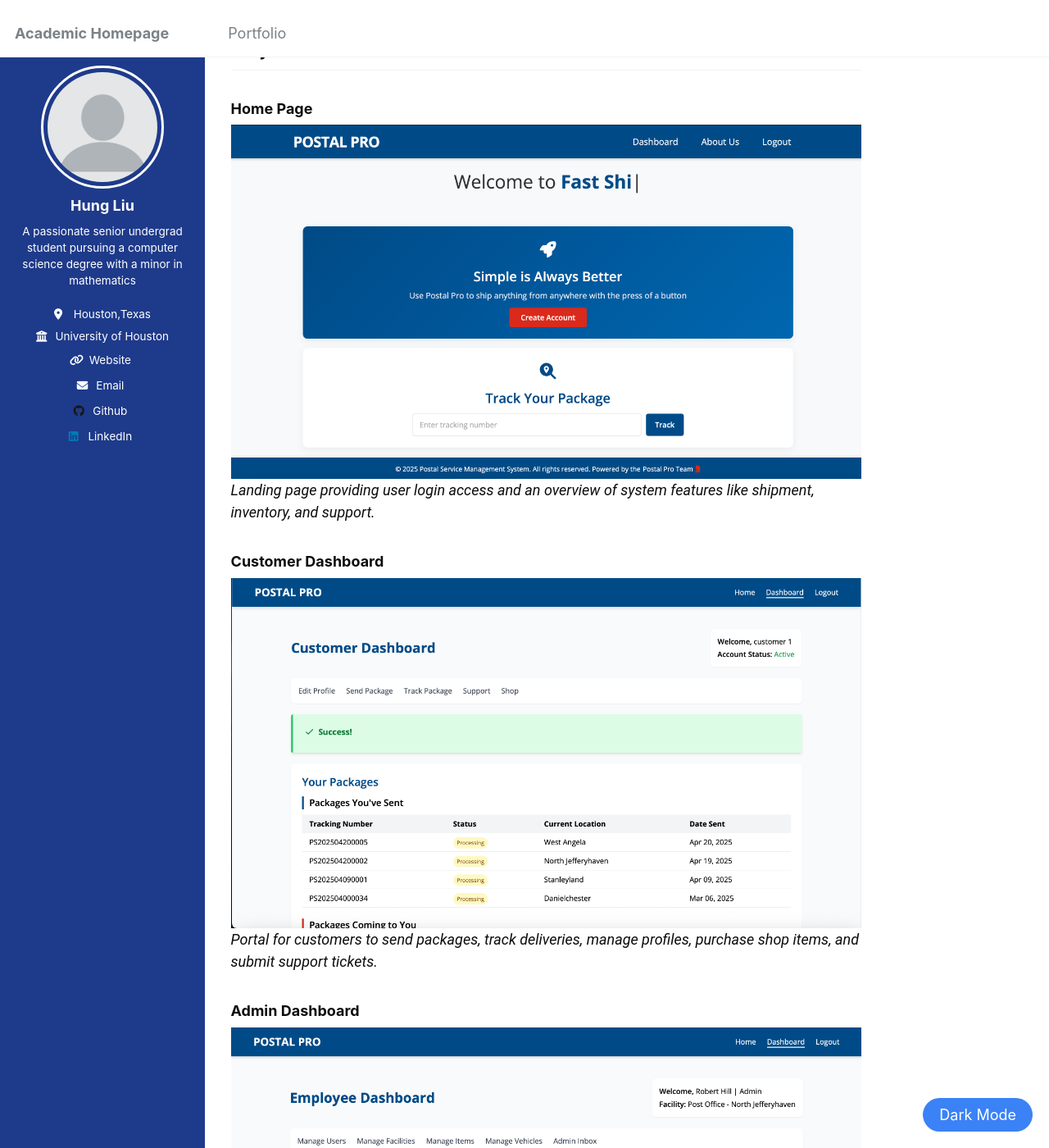
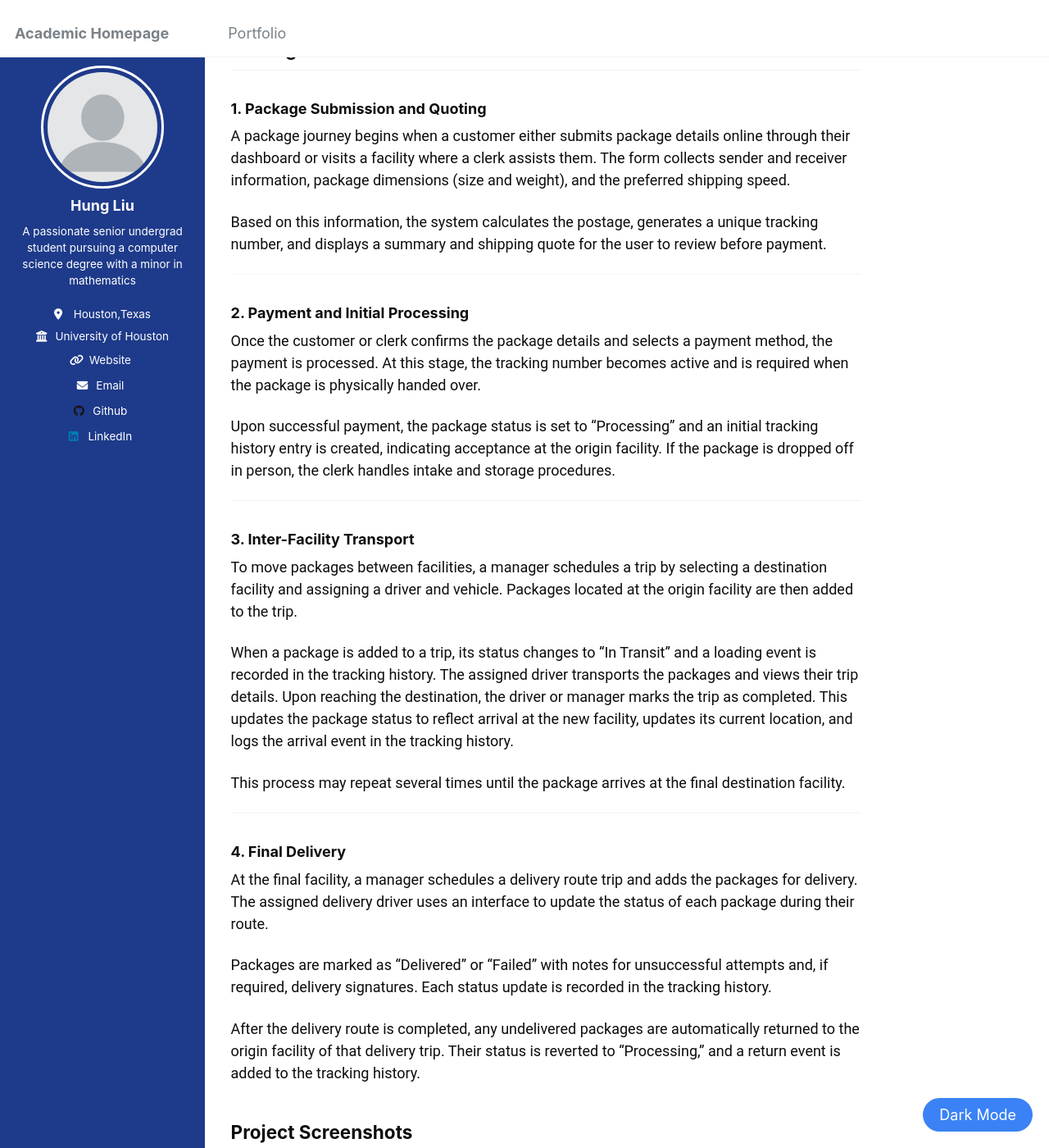
Before and after one commit to sunnySKL/sunnySKL.github.io, a Jekyll site: the page built from _portfolio/portfolio-2.md, in a window 1280 px wide and 1400 px high, scrolled down 536 px. Shown: the whole window at 82% size. Built offline with Jekyll 4.4.1, drawn with Linux system fonts in a browser that asks for light colours; some of the changed text lies outside the part shown.

Commit message:
Update portfolio-2.md

```diff
--- a/_portfolio/portfolio-2.md
+++ b/_portfolio/portfolio-2.md
@@ -9,6 +9,42 @@ collection: portfolio
 This project is a comprehensive web-based system developed for simulating the operations of a postal service and shop network. The platform supports multi-role functionality including Admins, Employees, Drivers/Pilots, Customer Support, and Customers. Core features include package handling, trip management, inventory and shop sales, customer support ticketing, and live reporting.
 
 The goal of the system is to digitally manage last-mile deliveries, package status tracking, customer requests, inventory management, and retail purchases, while ensuring data consistency and real-time visibility for stakeholders.
+
+
+## Package Workflow
+
+### 1. Package Submission and Quoting
+A package journey begins when a customer either submits package details online through their dashboard or visits a facility where a clerk assists them. The form collects sender and receiver information, package dimensions (size and weight), and the preferred shipping speed.
+
+Based on this information, the system calculates the postage, generates a unique tracking number, and displays a summary and shipping quote for the user to review before payment.
+
+---
+
+### 2. Payment and Initial Processing
+Once the customer or clerk confirms the package details and selects a payment method, the payment is processed. At this stage, the tracking number becomes active and is required when the package is physically handed over.
+
+Upon successful payment, the package status is set to "Processing" and an initial tracking history entry is created, indicating acceptance at the origin facility. If the package is dropped off in person, the clerk handles intake and storage procedures.
+
+---
+
+### 3. Inter-Facility Transport
+To move packages between facilities, a manager schedules a trip by selecting a destination facility and assigning a driver and vehicle. Packages located at the origin facility are then added to the trip.
+
+When a package is added to a trip, its status changes to "In Transit" and a loading event is recorded in the tracking history. The assigned driver transports the packages and views their trip details. Upon reaching the destination, the driver or manager marks the trip as completed. This updates the package status to reflect arrival at the new facility, updates its current location, and logs the arrival event in the tracking history.
+
+This process may repeat several times until the package arrives at the final destination facility.
+
+---
+
+### 4. Final Delivery
+At the final facility, a manager schedules a delivery route trip and adds the packages for delivery. The assigned delivery driver uses an interface to update the status of each package during their route.
+
+Packages are marked as "Delivered" or "Failed" with notes for unsuccessful attempts and, if required, delivery signatures. Each status update is recorded in the tracking history.
+
+After the delivery route is completed, any undelivered packages are automatically returned to the origin facility of that delivery trip. Their status is reverted to "Processing," and a return event is added to the tracking history.
+
+
+
 
 ## Project Screenshots
 
```
Also changed, not shown: other parts of _portfolio/portfolio-2.md (+2 -5 lines).
